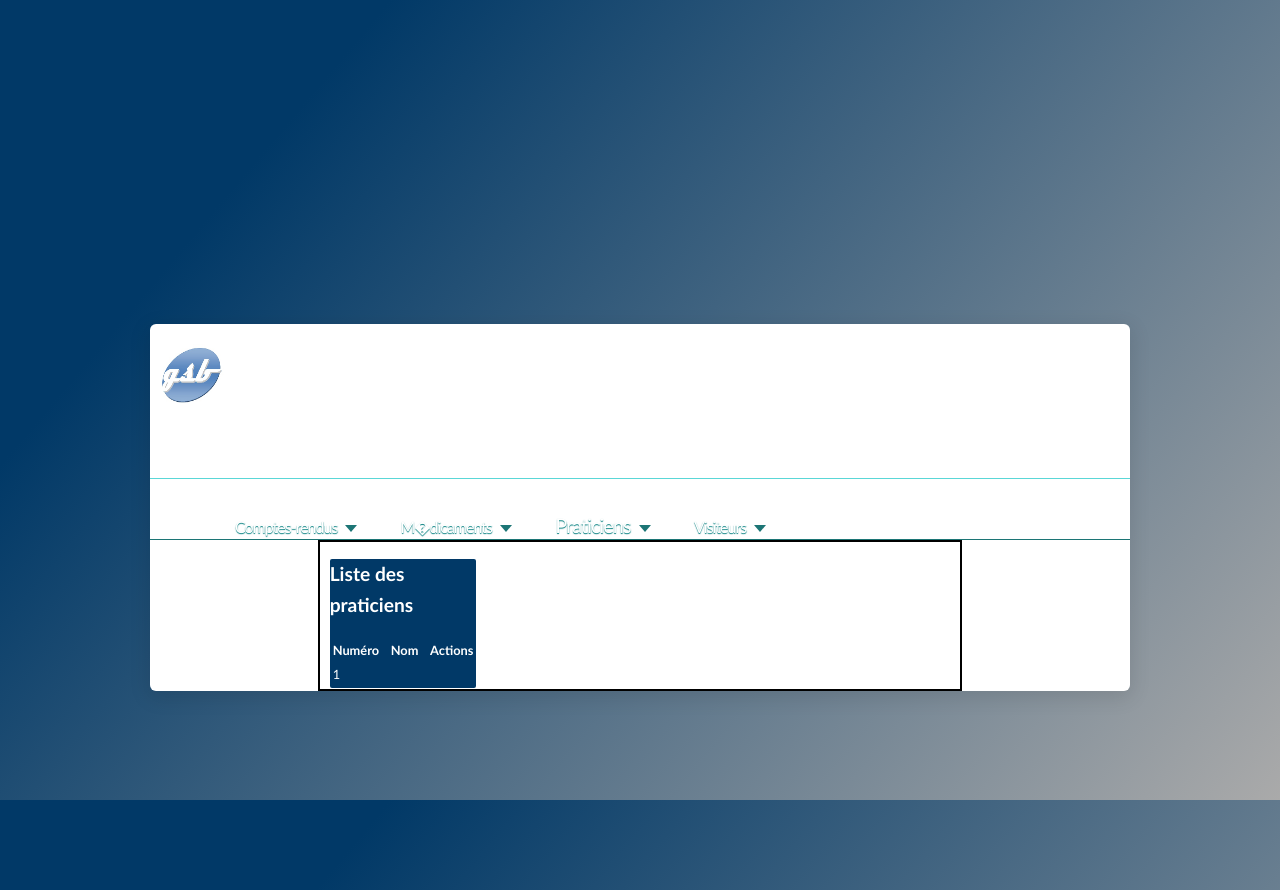
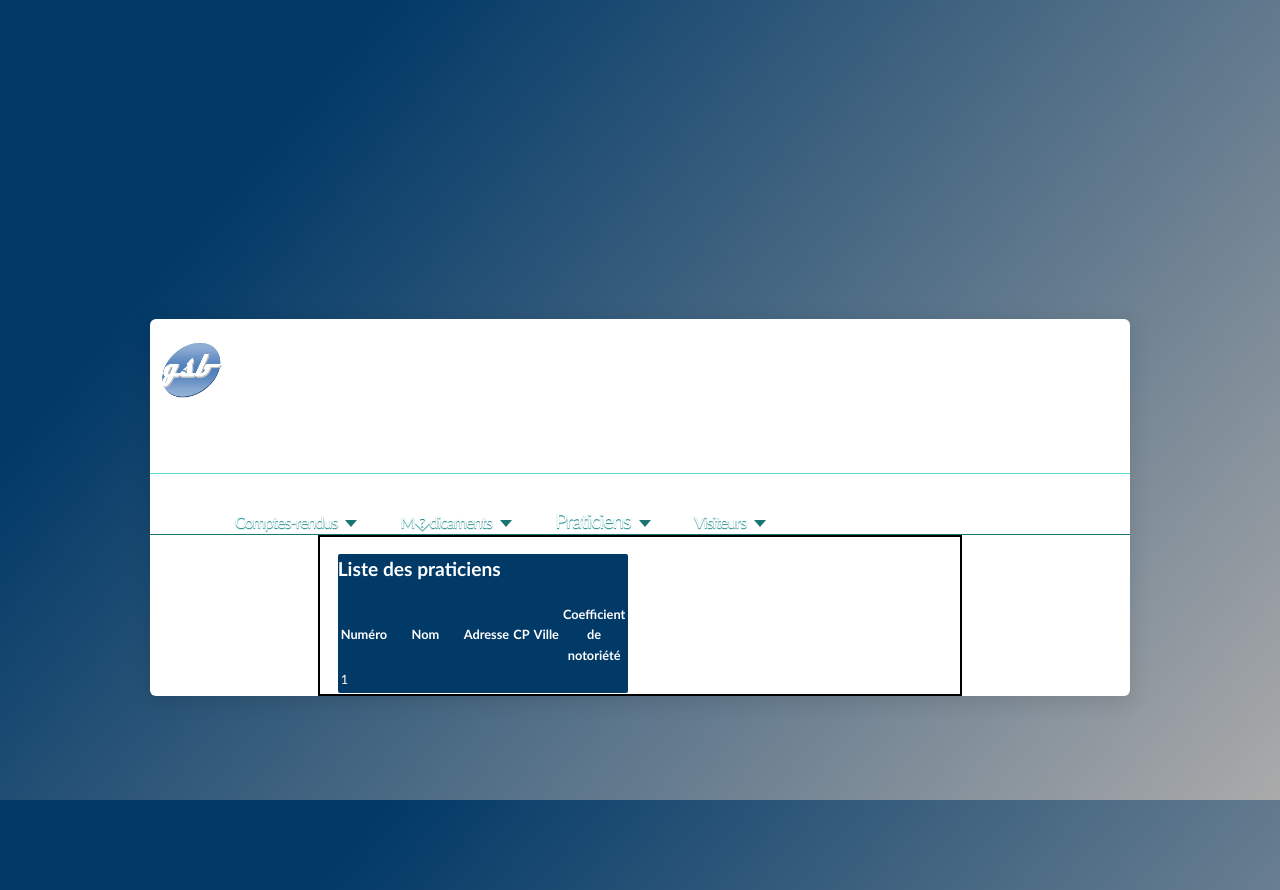
Before and after one commit to RuiTaro/GSP_Praticien, a PHP site: page /index.php?uc=Praticiens&action=all in a window 1280 px wide. Run offline with PHP 8.4, Linux system fonts and the light colour scheme; tables that the repository leaves empty or names only in its code hold one stand-in row (values such as "Sample post").

Commit message:
Colonnes

```diff
--- a/vues/v_praticien.php
+++ b/vues/v_praticien.php
@@ -8,7 +8,7 @@
             { ?>
                 <a class="btn" href='index.php?uc=Praticiens&action=ajouter'>Ajouter un praticien</a>
             <?php } ?>
-            <table><tr><th>Numéro</th><th>Nom</th><th>Actions</th></tr>
+            <table><tr><th>Numéro</th><th>Nom</th><th>Adresse</th><th>CP</th><th>Ville</th><th>Coefficient de notoriété</th></tr>
             <script>
             function supprPraticien(id)
             {
```
